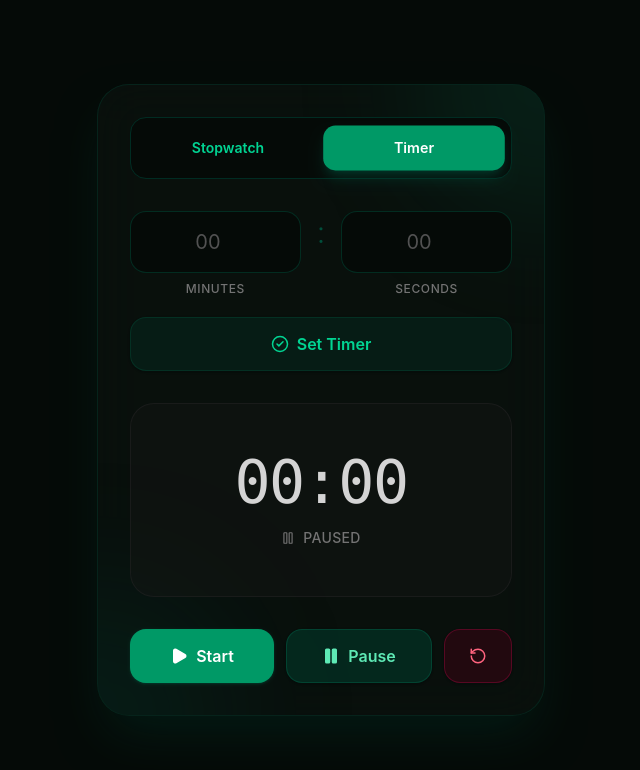
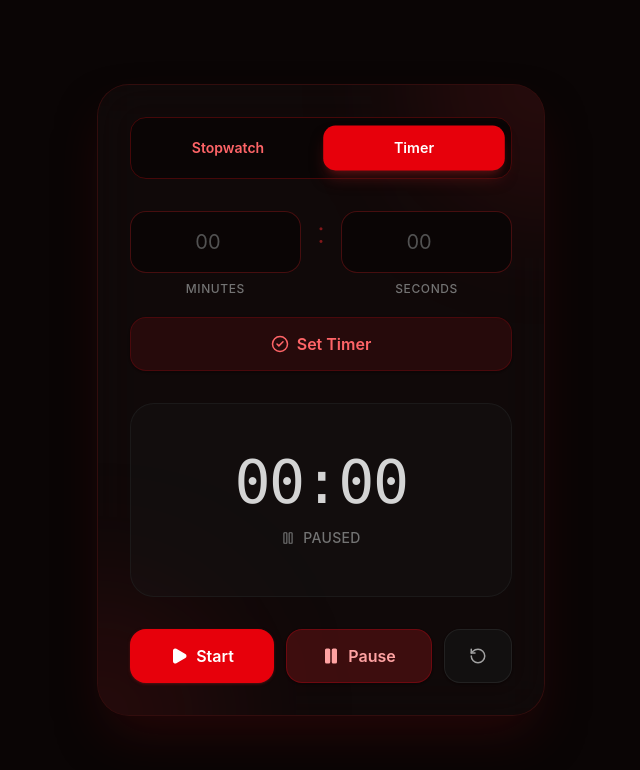
Before and after one commit to AbdulSamad001122/stopwatch-app, a React (Vite) app: page / in a window 1280 px wide. Both pictures are taken after a click on the button "Timer". Shown: the top 770 px of the page, without its empty margins (319-959 px from the left). Built offline with nearby package versions, Linux system fonts and the light colour scheme.

Commit message:
contact page v1

```diff
--- a/src/App.jsx
+++ b/src/App.jsx
@@ -47,33 +47,33 @@ export default function App() {
 
   const baseBtn = "flex items-center justify-center gap-2 px-6 py-3.5 rounded-2xl font-semibold transition-all duration-300 active:scale-95 shadow-sm";
 
-  const primary = "bg-emerald-600 text-white hover:bg-emerald-500 shadow-emerald-900/50 hover:shadow-emerald-500/25";
-  const soft = "bg-emerald-900/40 text-emerald-300 hover:bg-emerald-800/50 border border-emerald-800/50";
-  const danger = "bg-rose-950/40 text-rose-400 hover:bg-rose-900/50 border border-rose-900/50";
+  const primary = "bg-red-600 text-white hover:bg-red-500 shadow-red-900/50 hover:shadow-red-500/25";
+  const soft = "bg-red-900/40 text-red-300 hover:bg-red-800/50 border border-red-800/50";
+  const danger = "bg-neutral-900/60 text-neutral-400 hover:bg-neutral-800/80 border border-neutral-800/80";
 
   const tabBtn = (active) =>
     `flex-1 py-3 rounded-xl text-sm font-semibold transition-all duration-300 ${
       active
-        ? "bg-emerald-600 text-white shadow-lg shadow-emerald-900/50 scale-[1.02]"
-        : "text-emerald-400 hover:text-emerald-200 hover:bg-emerald-900/30"
+        ? "bg-red-600 text-white shadow-lg shadow-red-900/50 scale-[1.02]"
+        : "text-red-400 hover:text-red-200 hover:bg-red-900/30"
     }`;
 
   const statusBg = (running) =>
-    running ? "bg-emerald-950/40 border-emerald-800/50 shadow-[inset_0_0_20px_rgba(16,185,129,0.05)]" : "bg-neutral-900/40 border-neutral-800/50";
+    running ? "bg-red-950/40 border-red-800/50 shadow-[inset_0_0_20px_rgba(239,68,68,0.05)]" : "bg-neutral-900/40 border-neutral-800/50";
 
   const statusText = (running) =>
-    running ? "text-emerald-400" : "text-neutral-500";
+    running ? "text-red-400" : "text-neutral-500";
 
   return (
-    <div className="min-h-screen bg-[#050a07] bg-[radial-gradient(ellipse_at_top,_var(--tw-gradient-stops))] from-[#0a1c13] via-[#050a07] to-black flex items-center justify-center px-4 py-10 selection:bg-emerald-500/30">
-      <div className="w-full max-w-md bg-[#0a120e]/80 backdrop-blur-xl border border-emerald-900/30 rounded-[2rem] shadow-2xl shadow-emerald-950/50 p-8 relative overflow-hidden">
+    <div className="min-h-screen bg-[#0a0505] bg-[radial-gradient(ellipse_at_top,_var(--tw-gradient-stops))] from-[#1c0a0a] via-[#0a0505] to-black flex items-center justify-center px-4 py-10 selection:bg-red-500/30">
+      <div className="w-full max-w-md bg-[#120a0a]/80 backdrop-blur-xl border border-red-900/30 rounded-[2rem] shadow-2xl shadow-red-950/50 p-8 relative overflow-hidden">
 
         {/* Decorative background glow */}
-        <div className="absolute -top-32 -right-32 w-64 h-64 bg-emerald-500/10 rounded-full blur-3xl pointer-events-none"></div>
-        <div className="absolute -bottom-32 -left-32 w-64 h-64 bg-emerald-900/20 rounded-full blur-3xl pointer-events-none"></div>
+        <div className="absolute -top-32 -right-32 w-64 h-64 bg-red-500/10 rounded-full blur-3xl pointer-events-none"></div>
+        <div className="absolute -bottom-32 -left-32 w-64 h-64 bg-red-900/20 rounded-full blur-3xl pointer-events-none"></div>
 
         <div className="relative z-10">
-          <div className="flex gap-2 bg-[#050a07] p-2 rounded-2xl mb-8 border border-emerald-950">
+          <div className="flex gap-2 bg-[#0a0505] p-2 rounded-2xl mb-8 border border-red-950">
             <button onClick={() => setActiveTab("stopwatch")} className={tabBtn(activeTab === "stopwatch")}>
               Stopwatch
             </button>
@@ -85,7 +85,7 @@ export default function App() {
           {activeTab === "stopwatch" && (
             <div className="flex flex-col items-center">
               <div className={`w-full rounded-3xl border py-12 mb-8 text-center transition-all duration-500 ${statusBg(isStopwatchRunning)}`}>
-                <h1 className={`text-6xl tracking-tight font-light font-mono transition-colors duration-300 ${isStopwatchRunning ? 'text-emerald-300 drop-shadow-[0_0_12px_rgba(52,211,153,0.3)]' : 'text-neutral-300'}`}>
+                <h1 className={`text-6xl tracking-tight font-light font-mono transition-colors duration-300 ${isStopwatchRunning ? 'text-red-400 drop-shadow-[0_0_12px_rgba(239,68,68,0.4)]' : 'text-neutral-300'}`}>
                   {formatStopwatch(stopwatchTime)}
                 </h1>
                 <div className={`mt-4 flex items-center justify-center gap-2 text-sm font-medium tracking-wide uppercase transition-colors duration-300 ${statusText(isStopwatchRunning)}`}>
@@ -101,7 +101,7 @@ export default function App() {
                 <button
                   onClick={() => setIsStopwatchRunning(true)}
                   className={`${baseBtn} ${primary} flex-1 ${
-                    isStopwatchRunning ? "ring-2 ring-emerald-500/50 ring-offset-2 ring-offset-[#0a120e] opacity-80" : ""
+                    isStopwatchRunning ? "ring-2 ring-red-500/50 ring-offset-2 ring-offset-[#120a0a] opacity-80" : ""
                   }`}
                 >
                   <Play size={18} fill="currentColor" /> Start
@@ -134,20 +134,20 @@ export default function App() {
                     type="number"
                     min="0"
                     max="99"
-                    className="w-full bg-[#050a07] border border-emerald-900/50 rounded-2xl px-5 py-4 text-emerald-100 text-xl text-center focus:outline-none focus:border-emerald-500/50 focus:ring-1 focus:ring-emerald-500/50 transition-all placeholder:text-neutral-600"
+                    className="w-full bg-[#0a0505] border border-red-900/50 rounded-2xl px-5 py-4 text-red-100 text-xl text-center focus:outline-none focus:border-red-500/50 focus:ring-1 focus:ring-red-500/50 transition-all placeholder:text-neutral-600"
                     placeholder="00"
                     value={timerInput.minutes}
                     onChange={(e) => setTimerInput((p) => ({ ...p, minutes: e.target.value }))}
                   />
                   <span className="absolute bottom-[-24px] left-1/2 -translate-x-1/2 text-xs text-neutral-500 font-medium tracking-wider uppercase">Minutes</span>
                 </div>
-                <div className="flex items-center justify-center text-emerald-900 text-3xl font-light mb-5">:</div>
+                <div className="flex items-center justify-center text-red-900 text-3xl font-light mb-5">:</div>
                 <div className="flex-1 relative group">
                   <input
                     type="number"
                     min="0"
                     max="59"
-                    className="w-full bg-[#050a07] border border-emerald-900/50 rounded-2xl px-5 py-4 text-emerald-100 text-xl text-center focus:outline-none focus:border-emerald-500/50 focus:ring-1 focus:ring-emerald-500/50 transition-all placeholder:text-neutral-600"
+                    className="w-full bg-[#0a0505] border border-red-900/50 rounded-2xl px-5 py-4 text-red-100 text-xl text-center focus:outline-none focus:border-red-500/50 focus:ring-1 focus:ring-red-500/50 transition-all placeholder:text-neutral-600"
                     placeholder="00"
                     value={timerInput.seconds}
                     onChange={(e) => setTimerInput((p) => ({ ...p, seconds: e.target.value }))}
@@ -164,14 +164,14 @@ export default function App() {
                     setIsTimerRunning(false);
                   }
                 }}
-                className={`flex items-center justify-center gap-2 px-6 py-3.5 rounded-2xl font-semibold transition-all duration-300 active:scale-95 shadow-sm w-full mb-8 bg-emerald-900/20 text-emerald-400 hover:bg-emerald-800/40 border border-emerald-800/30 hover:border-emerald-700/50 mt-5`}
+                className={`flex items-center justify-center gap-2 px-6 py-3.5 rounded-2xl font-semibold transition-all duration-300 active:scale-95 shadow-sm w-full mb-8 bg-red-900/20 text-red-400 hover:bg-red-800/40 border border-red-800/30 hover:border-red-700/50 mt-5`}
               >
                 <CheckCircle2 size={18} />
                 Set Timer
               </button>
 
               <div className={`w-full rounded-3xl border py-12 mb-8 text-center transition-all duration-500 ${statusBg(isTimerRunning)}`}>
-                <h1 className={`text-6xl tracking-tight font-light font-mono transition-colors duration-300 ${isTimerRunning ? 'text-emerald-300 drop-shadow-[0_0_12px_rgba(52,211,153,0.3)]' : 'text-neutral-300'}`}>
+                <h1 className={`text-6xl tracking-tight font-light font-mono transition-colors duration-300 ${isTimerRunning ? 'text-red-400 drop-shadow-[0_0_12px_rgba(239,68,68,0.4)]' : 'text-neutral-300'}`}>
                   {formatTimer(timerTime)}
                 </h1>
                 <div className={`mt-4 flex items-center justify-center gap-2 text-sm font-medium tracking-wide uppercase transition-colors duration-300 ${statusText(isTimerRunning)}`}>
@@ -187,7 +187,7 @@ export default function App() {
                 <button
                   onClick={() => timerTime > 0 && setIsTimerRunning(true)}
                   className={`${baseBtn} ${primary} flex-1 ${
-                    isTimerRunning ? "ring-2 ring-emerald-500/50 ring-offset-2 ring-offset-[#0a120e] opacity-80" : ""
+                    isTimerRunning ? "ring-2 ring-red-500/50 ring-offset-2 ring-offset-[#120a0a] opacity-80" : ""
                   }`}
                 >
                   <Play size={18} fill="currentColor" /> Start
--- /dev/null
+++ b/src/pages/Contact.jsx
@@ -0,0 +1,9 @@
+import React from 'react'
+
+const Contact = () => {
+  return (
+    <div>Contact Page needed the email and name for submission</div>
+  )
+}
+
+export default Contact
```
